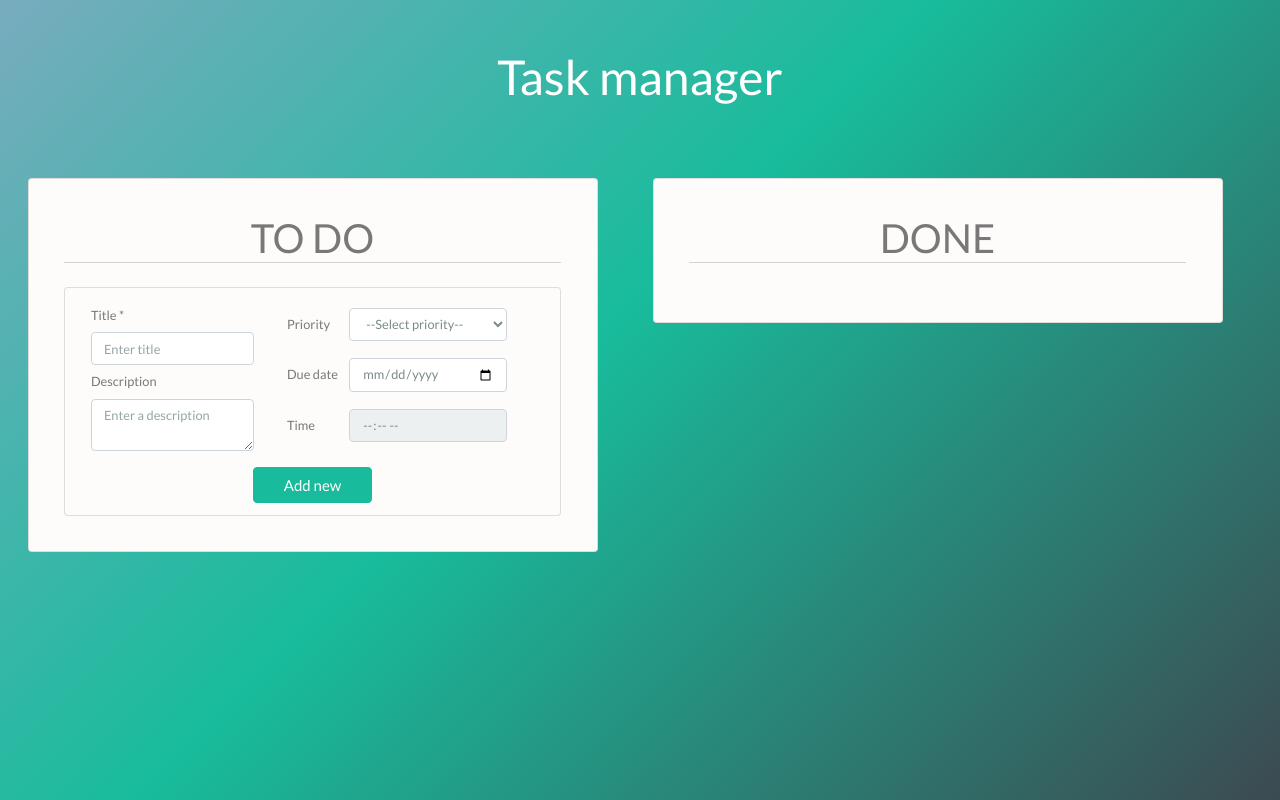
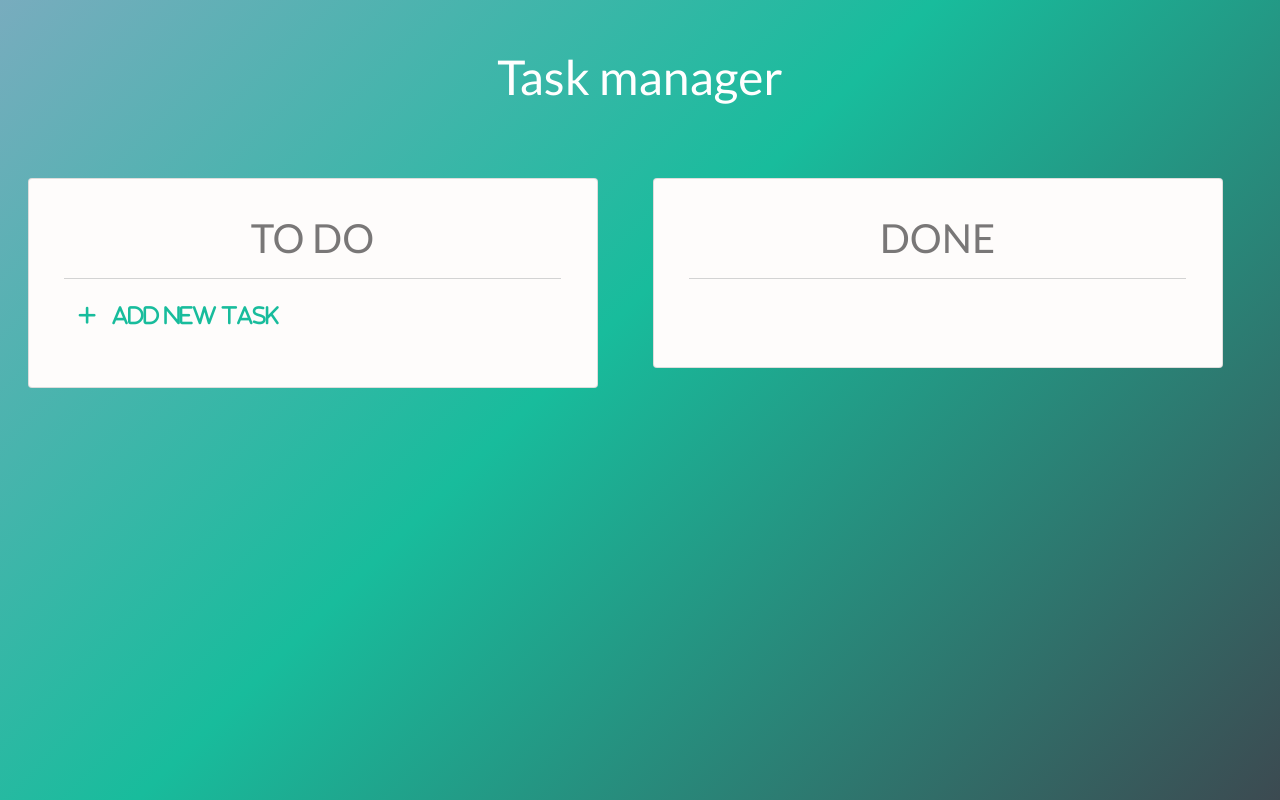
Before and after one commit to diana-moreno/task-manager, a React (Create React App) app: page / in a window 1280 px wide. Built offline with nearby package versions, Linux system fonts and the light colour scheme.

Commit message:
change icons

```diff
--- a/src/components/DoneTask/DoneTask.js
+++ b/src/components/DoneTask/DoneTask.js
@@ -1,6 +1,15 @@
 import React from 'react';
 
 class DoneTask extends React.Component {
+  state = { icon: "fas fa-check green margin-input-status"}
+  changeIcon = () => {
+    this.setState({
+      icon: this.state.icon === "fas fa-check green margin-input-status"
+                              ? "fas fa-undo-alt purple margin-input-status"
+                              : "fas fa-check green margin-input-status"
+    })
+  }
+
   render() {
     let dueDateMessage = Object.keys(this.props.task.date).length > 0 ? 'Due date: ' : null
 
@@ -8,8 +17,11 @@ class DoneTask extends React.Component {
       <div>
         <div className='d-flex text-left align-items-top mb-4'>
           <div className='w-75 ml-5'>
+
             <i
-              className="fas fa-check green margin-input-status"
+              onMouseOver={()=> this.changeIcon()}
+              onMouseOut={()=> this.changeIcon()}
+              className= {this.state.icon}
               title='Revert'
               onClick={() => this.props.restoreTask(this.props.task.id)}>
             </i>
--- a/src/components/NewTask/NewTask.js
+++ b/src/components/NewTask/NewTask.js
@@ -12,7 +12,6 @@ let initialState = {
   },
   error: {
     title: false,
-    priority: false
   }
 }
 
@@ -32,18 +31,17 @@ class NewTask extends Component {
   }
 
   validateForm = e => {
-    const { title, priority } = this.state.task
+    const { title } = this.state.task
     if(title === '') {
       this.setState({
         ...this.state,
         error: {
-          ...this.state.error,
           title: title === '' ? true : false,
-          priority: priority === '' ? true : false,
         }
       })
       return
     }
+    this.props.toggleClick();
     return true;
   }
 
@@ -66,7 +64,7 @@ class NewTask extends Component {
 
   render() {
     return(
-      <div className='card text-center mt-4'>
+      <div className='card text-center mb-4'>
         <div className='card-body'>
           <form
             onSubmit={this.createTask}
@@ -105,7 +103,7 @@ class NewTask extends Component {
                   <label className="col-sm-4 col-md-3 col-form-label text-left text-nowrap">Priority</label>
                   <div className="col-sm-8 col-md-9">
                     <select
-                      className={this.state.error.priority ? 'errorEmptyField form-control' : 'form-control'}
+                      className='form-control'
                       value={this.state.task.priority}
                       onChange={this.setStateWithForm('priority')}
                     >
--- a/src/components/TaskList/TodoList.js
+++ b/src/components/TaskList/TodoList.js
@@ -4,13 +4,32 @@ import NewTask from '../../components/NewTask/NewTask';
 
 
 class TodoList extends Component {
-  state = {}
+  state = { visibleNewTask: false }
 
+  toggleClick = () => {
+    this.setState({
+      visibleNewTask: this.state.visibleNewTask ? false : true
+    })
+  }
   render() {
+
     return(
       <div className='card mt-4'>
         <div className='card-body m-4'>
           <h2 className='mb-4 word-nowrap text-center title'>TO DO</h2>
+          <div>
+            <i className="fas fa-plus green"
+               onClick={() => this.toggleClick()}
+            >
+              <h4 className='d-inline new-task-add-message green'>Add new task</h4>
+            </i>
+          </div>
+          {this.state.visibleNewTask &&
+          <NewTask
+            addTask={this.props.addTask}
+            toggleClick={this.toggleClick}
+          />}
+
           {this.props.TodoTasks.map(task =>
             <TodoTask
               key={task.id}
@@ -19,7 +38,6 @@ class TodoList extends Component {
               doneTask={this.props.doneTask}
             />
           )}
-          <NewTask addTask={this.props.addTask}/>
         </div>
       </div>
     );
--- a/src/components/TodoTask/TodoTask.js
+++ b/src/components/TodoTask/TodoTask.js
@@ -10,11 +10,11 @@ class TodoTask extends React.Component {
     <div>
       <div className='d-flex text-left align-items-top mb-4'>
         <div className='w-75 ml-5'>
-          <input
-            className='margin-input-status'
-            type="checkbox" name="done" value="" title='Done'
+          <i
+            className="far fa-square margin-input-status"
+            title='Done'
             onClick={() => this.props.doneTask(this.props.task.id)}
-          />
+          ></i>
           <h4 className='mt-4 d-inline'>{this.props.task.title}</h4>
           <p className='mb-0'><span>{this.props.task.description}</span></p>
           <p className='mb-0'>
--- a/src/index.css
+++ b/src/index.css
@@ -4,7 +4,8 @@ html {
 body {
   min-height: 100%;
   padding-bottom: 5rem;
-  background-image: linear-gradient(-225deg, #78acbe 0%, #18BC9C 45%, #3c4a51 100%)
+  background-image: linear-gradient(-225deg, #78acbe 0%, #18BC9C 45%, #3c4a51 100%);
+  font-family: "Lato", -apple-system, BlinkMacSystemFont, "Segoe UI", Roboto, "Helvetica Neue", Arial, sans-serif, "Apple Color Emoji", "Segoe UI Emoji", "Segoe UI Symbol";
 }
 h2, p, label {
   color: #797777;
@@ -14,11 +15,11 @@ h1 {
 }
 h4 {
   font-weight: bold;
-  font-size: 1.1rem;
+  font-size: 1.3rem;
   color: #797777;
 }
-.form-control, label {
-  font-size: 0.8rem !important;
+.form-control, label, button {
+  font-size: 1rem !important;
 }
 header {
   margin-top: 3rem;
@@ -29,6 +30,7 @@ header {
 }
 .card-body {
   padding: 0.7rem;
+  min-height: 140.38px;
 }
 .bottom-line {
   border-bottom: 1px solid #e1e1e1;
@@ -68,21 +70,38 @@ header {
   margin-right: 1rem;
   font-size: 1.2rem;
 }
-.fa-check {
+.fa-check,
+.fa-plus,
+.fa-times {
   cursor: pointer;
+}
+.fa-plus {
+  margin-left: 0.9rem;
+  margin-bottom: 1.5rem;
+}
+.new-task-add-message {
+  margin-left: 1rem;
 }
 .title {
   border-bottom: 1px solid lightgrey;
   margin-bottom: 2rem;
+  padding-bottom: 1rem;
 }
 button {
   background-color: white;
   border: 0;
 }
 .fas {
-  font-size: 1.2rem;
+  font-size: 1.3rem;
+}
+.fa-times {
+  font-size: 1.5rem;
 }
 span {
   font-style: italic;
-  font-size: 0.8rem;
+  font-size: 1rem;
 }
+.fa-square {
+  color: #797777;
+  cursor: pointer;
+}
```
Lines whose indentation alone changed are shown as unchanged.
